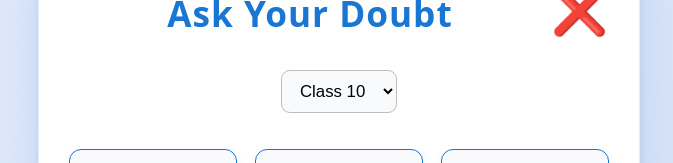
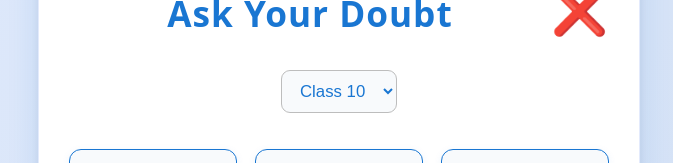
Before and after one commit to yuvii01/Demo_2, a React (Vite) app: page /demo/doubts in a window 1280 px wide. Shown: the part 129-292 px from the top of the page, without its empty margins (301-974 px from the left). Built offline with nearby package versions, Linux system fonts and the light colour scheme.

Commit message:
Update SubjectsJEE.jsx

```diff
--- a/src/components/SubjectsJEE.jsx
+++ b/src/components/SubjectsJEE.jsx
@@ -90,6 +90,7 @@ const Select = styled.select`
   border: 1.5px solid #bdbdbd;
   font-size: 1.05rem;
   background: #f8fafc;
+  color: #1976d2;;
   transition: border 0.2s;
   &:focus {
     border-color: #1976d2;
```
